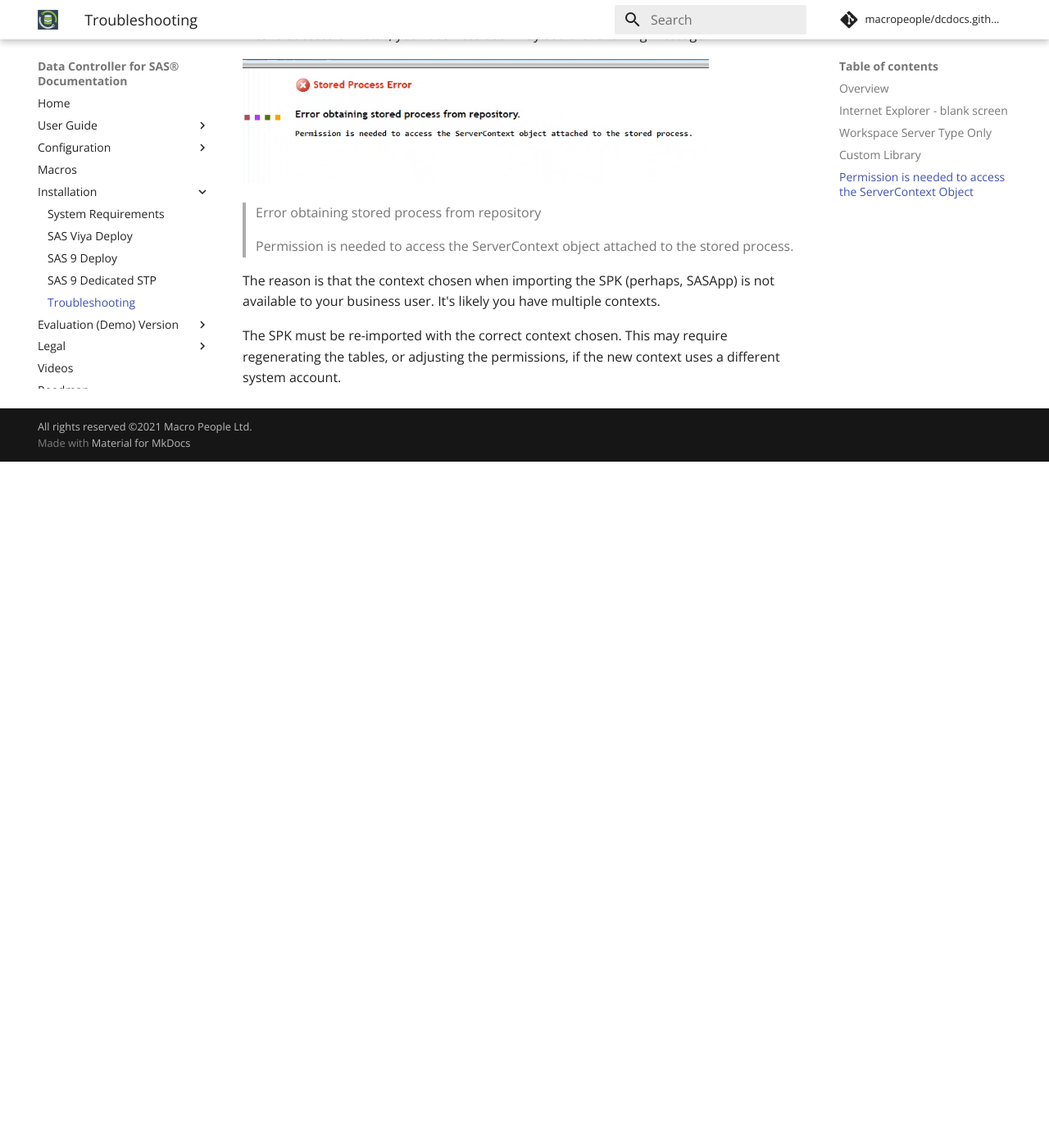
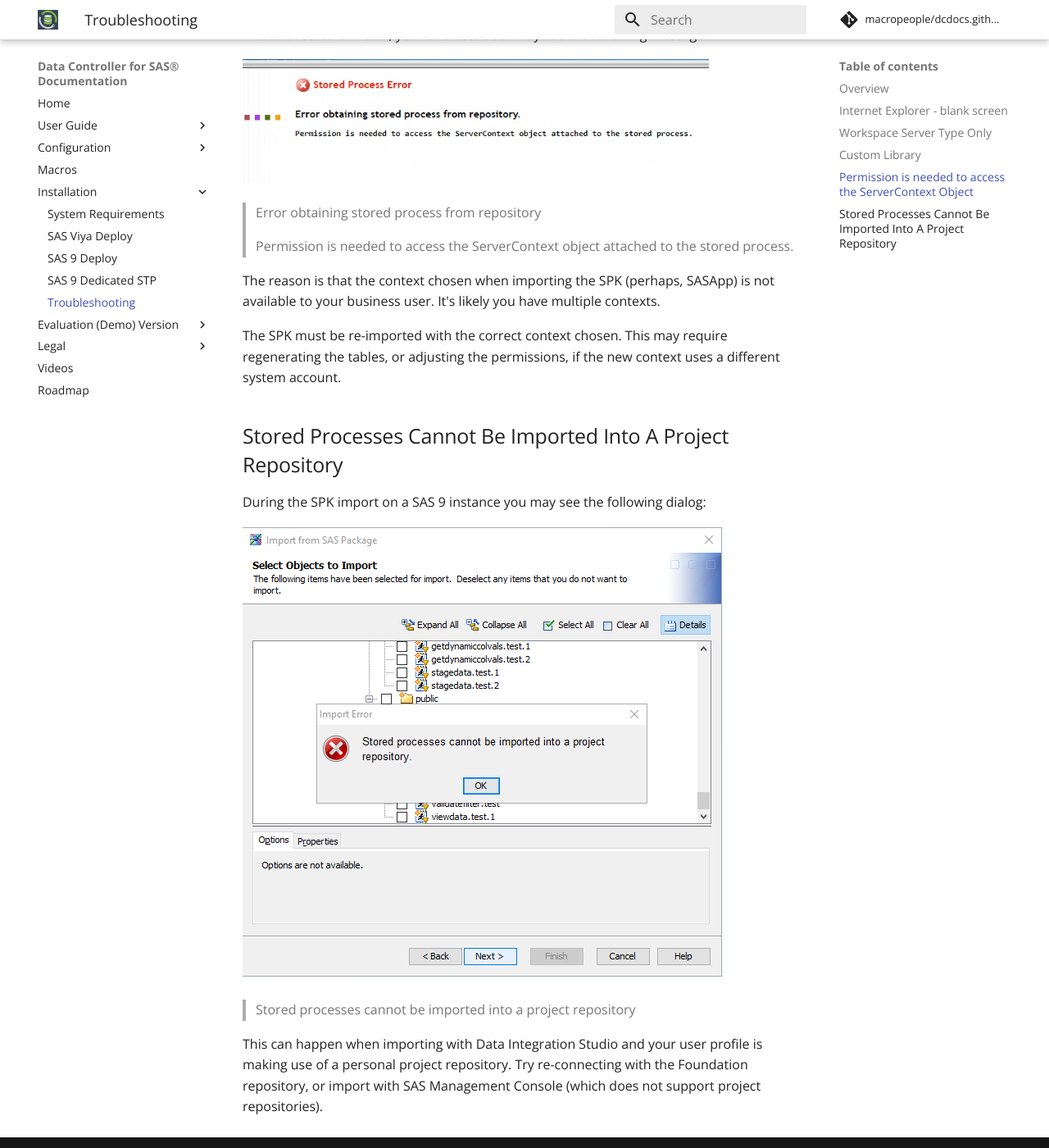
Before and after one commit to datacontroller/docs.datacontroller.io, an MkDocs documentation site: the page built from docs/dci-troubleshooting.md, in a window 1280 px wide and 1400 px high, scrolled down 2275 px. Shown: the whole window at 82% size. Built offline with MkDocs 1.6.1 and Material for MkDocs 9.7.7, drawn with Linux system fonts in a browser that asks for light colours; comment, search, counter and statistics services are not loaded; before the commit the page ends 2838 px from its top, so only the background shows below that.

Commit message:
chore: automated commit

```diff
--- a/docs/dci-troubleshooting.md
+++ b/docs/dci-troubleshooting.md
@@ -1,3 +1,10 @@
+---
+layout: article
+title: Troubleshooting
+description: Descriptions of common issues when working with Data Controller, and steps for resolution.
+og_image:  img/cannotimport.png
+---
+
 # Data Controller for SAS® - Troubleshooting
 
 ## Overview
@@ -74,3 +81,13 @@
 The reason is that the context chosen when importing the SPK (perhaps, SASApp) is not available to your business user.  It's likely you have multiple contexts.
 
 The SPK must be re-imported with the correct context chosen.  This may require regenerating the tables, or adjusting the permissions, if the new context uses a different system account.
+
+## Stored Processes Cannot Be Imported Into A Project Repository
+
+During the SPK import on a SAS 9 instance you may see the following dialog:
+
+![Stored processes cannot be imported into a project repository](img/cannotimport.png)
+
+> Stored processes cannot be imported into a project repository
+
+This can happen when importing with Data Integration Studio and your user profile is making use of a personal project repository. Try re-connecting with the Foundation repository, or import with SAS Management Console (which does not support project repositories).
```
Also changed, not shown: docs/roadmap.md (+46 -1 lines), docs/img/cannotimport.png (added).
